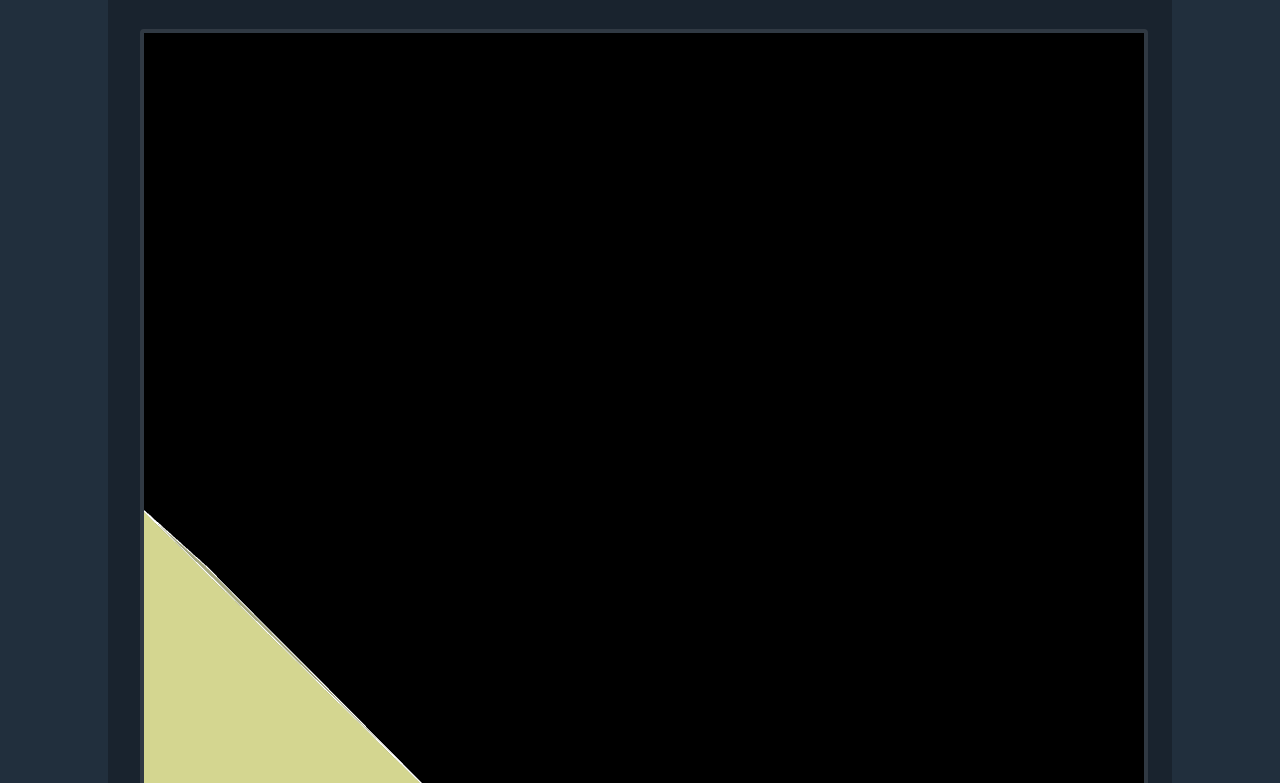
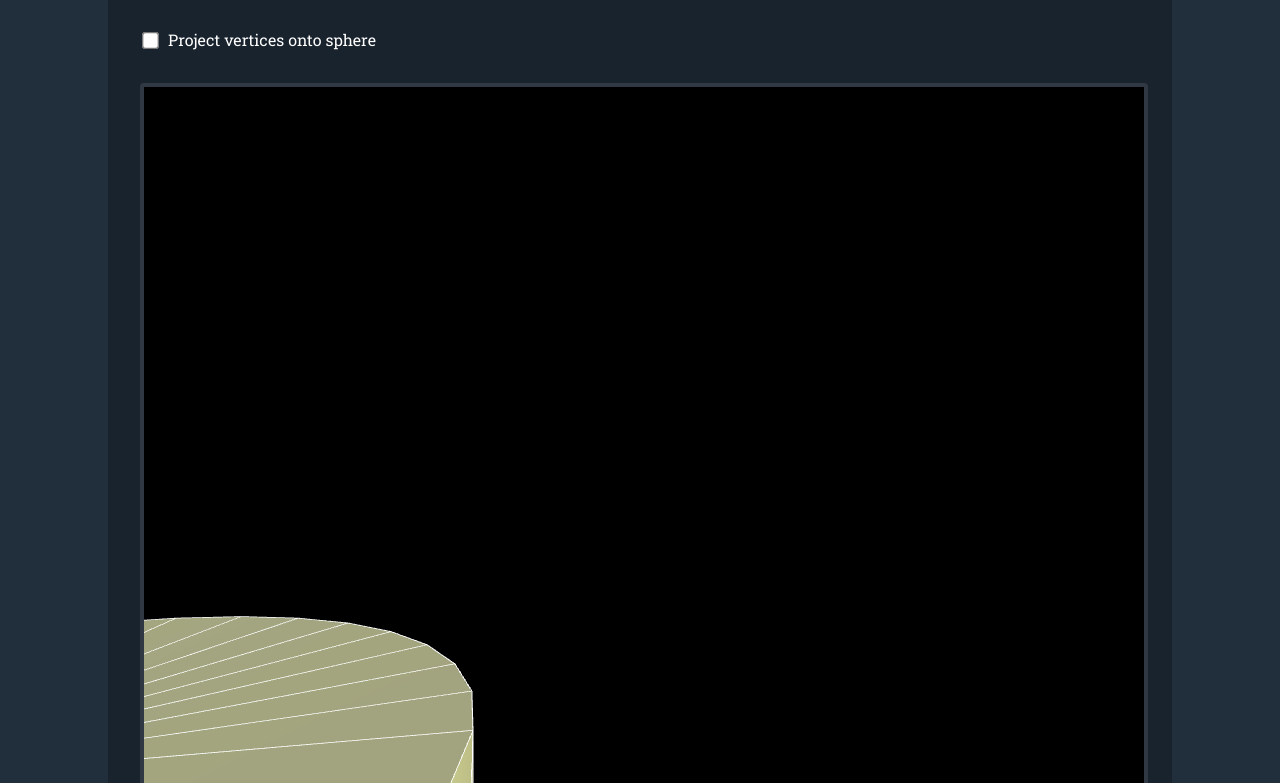
Before and after one commit to LukasKalbertodt/ico-explorer, a website built with Parcel: page src/index.html in a window 1280 px wide. Shown: the part 90-873 px from the top of the page. Built offline with nearby package versions, Linux system fonts and the light colour scheme; animation ran at ten frames a second.

Commit message:
Prepare creating a mesh depending on parameters set by a UI

```diff
--- a/src/index.html
+++ b/src/index.html
@@ -17,6 +17,13 @@
 
             <div class="sep"></div>
 
+            <label>
+                <input id="projectToSphere" type="checkbox" />
+                Project vertices onto sphere
+            </label>
+
+            <div class="sep"></div>
+
             <canvas id="canvas"></canvas>
         </div>
         <script src="index.ts" type="module"></script>
--- a/src/index.ts
+++ b/src/index.ts
@@ -1,46 +1,63 @@
 import * as Three from "three";
 import { OrbitControls } from "three/examples/jsm/controls/OrbitControls";
 
-import { unreachable } from "./util/err";
+import { setupLight } from "./light";
+import { createMesh } from "./mesh";
 import { setup } from "./setup";
-import { setupLight } from "./light";
+import { Ui } from "./ui";
+import { getElement } from "./util";
 
 
 const main = () => {
+    const ui = new Ui();
+
     // Setup canvas and renderer
-    const canvas = document.getElementById("canvas");
-    if (!(canvas instanceof HTMLCanvasElement)) {
-        return unreachable("Canvas is not a canvas!!");
-    }
+    const canvas = getElement("canvas", HTMLCanvasElement);
     const { renderer, camera } = setup(canvas);
 
-
+    // Setup controls, scene and lighting.
     const controls = setupCameraControls(camera, canvas);
     const scene = new Three.Scene();
     setupLight(scene);
 
-    const geometry = new Three.IcosahedronGeometry(1);
+    // Prepare a group that holds all geometry.
+    const objectGroup = new Three.Group();
+    scene.add(objectGroup);
+
+    // Generate the actual mesh (now and whenever something changes).
+    const updateMesh = () => {
+        objectGroup.clear();
+        const object = createMesh({
+            projectToSphere: ui.projectToSphere.checked,
+        });
+        addMesh(objectGroup, object);
+    };
+    updateMesh();
+    ui.onChange(updateMesh);
 
 
-    // Add the solid object.
-    const material = new Three.MeshPhysicalMaterial({ color: 0xffffff });
-    scene.add(new Three.Mesh(geometry, material));
-
-    // Draw the same object as wireframe. We scale it up slightly to avoid the
-    // wireframe lines z-fighting with the object.
-    const line = new Three.LineSegments(
-        new Three.WireframeGeometry(geometry.clone().scale(1.001, 1.001, 1.001)),
-        new Three.LineBasicMaterial({ linewidth: 8 })
-    );
-    scene.add(line);
-
-
+    // Run main loop
     const animate = () => {
         requestAnimationFrame(animate);
         controls.update();
         renderer.render(scene, camera);
     };
     animate();
+};
+
+const addMesh = (scene: Three.Group, mesh: Three.BufferGeometry) => {
+    // Add the solid object.
+    const material = new Three.MeshPhysicalMaterial({ color: 0xffffff });
+    const solid = new Three.Mesh(mesh, material);
+    scene.add(solid);
+
+    // Draw the same object as wireframe. We scale it up slightly to avoid the
+    // wireframe lines z-fighting with the object.
+    const line = new Three.LineSegments(
+        new Three.WireframeGeometry(mesh.clone().scale(1.001, 1.001, 1.001)),
+        new Three.LineBasicMaterial({ linewidth: 8 })
+    );
+    scene.add(line);
 };
 
 const setupCameraControls = (camera: Three.Camera, canvas: HTMLCanvasElement): OrbitControls => {
--- a/src/main.css
+++ b/src/main.css
@@ -34,3 +34,15 @@ canvas {
     border: 4px solid rgba(255, 255, 255, 10%);
     border-radius: 4px;
 }
+
+label {
+    display: inline-flex;
+    align-items: self-end;
+    gap: 8px;
+    cursor: pointer;
+}
+
+input[type="checkbox"] {
+    cursor: pointer;
+    transform: scale(1.3);
+}
--- /dev/null
+++ b/src/mesh.ts
@@ -0,0 +1,12 @@
+import * as Three from "three";
+
+
+type Options = {
+    projectToSphere: boolean;
+};
+
+export const createMesh = ({ projectToSphere }: Options): Three.BufferGeometry => {
+    return projectToSphere
+        ? new Three.IcosahedronGeometry(1)
+        : new Three.CylinderBufferGeometry(1);
+};
--- /dev/null
+++ b/src/ui.ts
@@ -0,0 +1,13 @@
+import { getElement } from "./util";
+
+export class Ui {
+    projectToSphere: HTMLInputElement;
+
+    constructor() {
+        this.projectToSphere = getElement("projectToSphere", HTMLInputElement);
+    }
+
+    onChange(handler: () => void) {
+        this.projectToSphere.addEventListener("change", handler);
+    }
+};
--- a/src/util/index.ts
+++ b/src/util/index.ts
@@ -1,5 +1,14 @@
 import { Vector2, Vector3 } from "three";
+import { unreachable } from "./err";
 
 
 export const vec2 = (x: number, y: number): Vector2 => new Vector2(x, y);
 export const vec3 = (x: number, y: number, z: number): Vector3 => new Vector3(x, y, z);
+
+/** Retrieves a HTML element from the DOM by ID and asserts that it is of the given type */
+export const getElement = <T extends HTMLElement>(id: string, ctor: { new (): T }): T => {
+    const element = document.getElementById(id);
+    return element instanceof ctor
+        ? element
+        : unreachable(`Element with id '${id}' is not an instance of '${ctor}`);
+};
```
